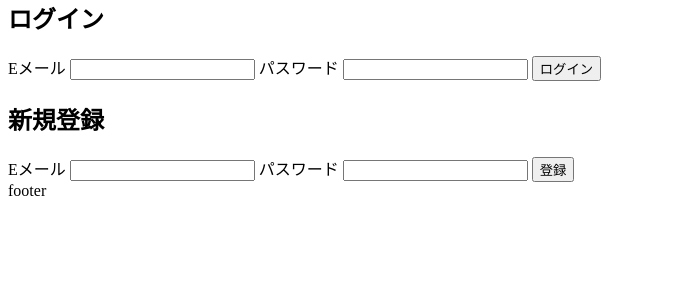
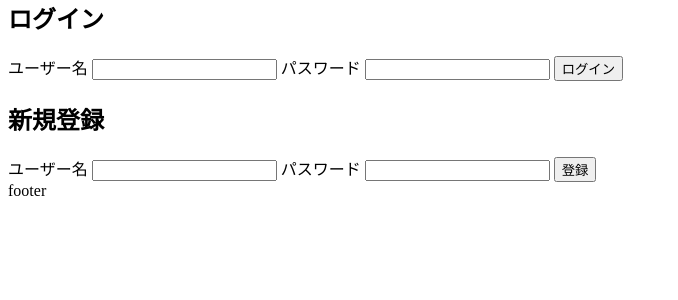
Before and after one commit to uehara1414/serverctl-prototype, a Django app: page /login/ in a window 1280 px wide. Shown: the part 20-320 px from the top of the page, without its empty margins (0-678 px from the left). Run offline with Django 3.2, Linux system fonts and the light colour scheme.

Commit message:
ユーザー名に

```diff
--- a/serverctl/templates/serverctl/login.html
+++ b/serverctl/templates/serverctl/login.html
@@ -6,8 +6,8 @@
   <h2>ログイン</h2>
   <form action="{% url 'serverctl:login' %}" method="post">
   {% csrf_token %}
-  <label for="email">Eメール</label>
-  <input name="email" id="email" type="text">
+  <label for="username">ユーザー名</label>
+  <input name="username" id="username" type="text">
   <label for="password">パスワード</label>
   <input name="password" id="password" type="password">
   <button type="submit">ログイン</button>
@@ -16,8 +16,8 @@
   <h2>新規登録</h2>
   <form action="{% url 'serverctl:signup' %}" method="post">
   {% csrf_token %}
-  <label for="email">Eメール</label>
-  <input name="email" id="email" type="text">
+  <label for="username">ユーザー名</label>
+  <input name="username" id="username" type="text">
   <label for="password">パスワード</label>
   <input name="password" id="password" type="password">
   <button type="submit">登録</button>
--- a/serverctl/views.py
+++ b/serverctl/views.py
@@ -15,7 +15,7 @@ def index(request):
 
 def login_view(request):
     if request.method == 'POST':
-        user = authenticate(username=request.POST['email'], password=request.POST['password'])
+        user = authenticate(username=request.POST['username'], password=request.POST['password'])
         if user is not None:
             if user.is_active:
                 login(request, user)
@@ -28,9 +28,9 @@ def login_view(request):
 def signup(request):
     print(request.POST)
     if request.method == 'POST':
-        user = User.objects.create_user(username=request.POST['email'], password=request.POST['password'])
+        user = User.objects.create_user(username=request.POST['username'], password=request.POST['password'])
         print(user)
-        authenticate(username=request.POST['email'], password=request.POST['password'])
+        authenticate(username=request.POST['username'], password=request.POST['password'])
         login(request, user)
         return redirect(reverse('serverctl:index'))
     return redirect('/login/')
```
